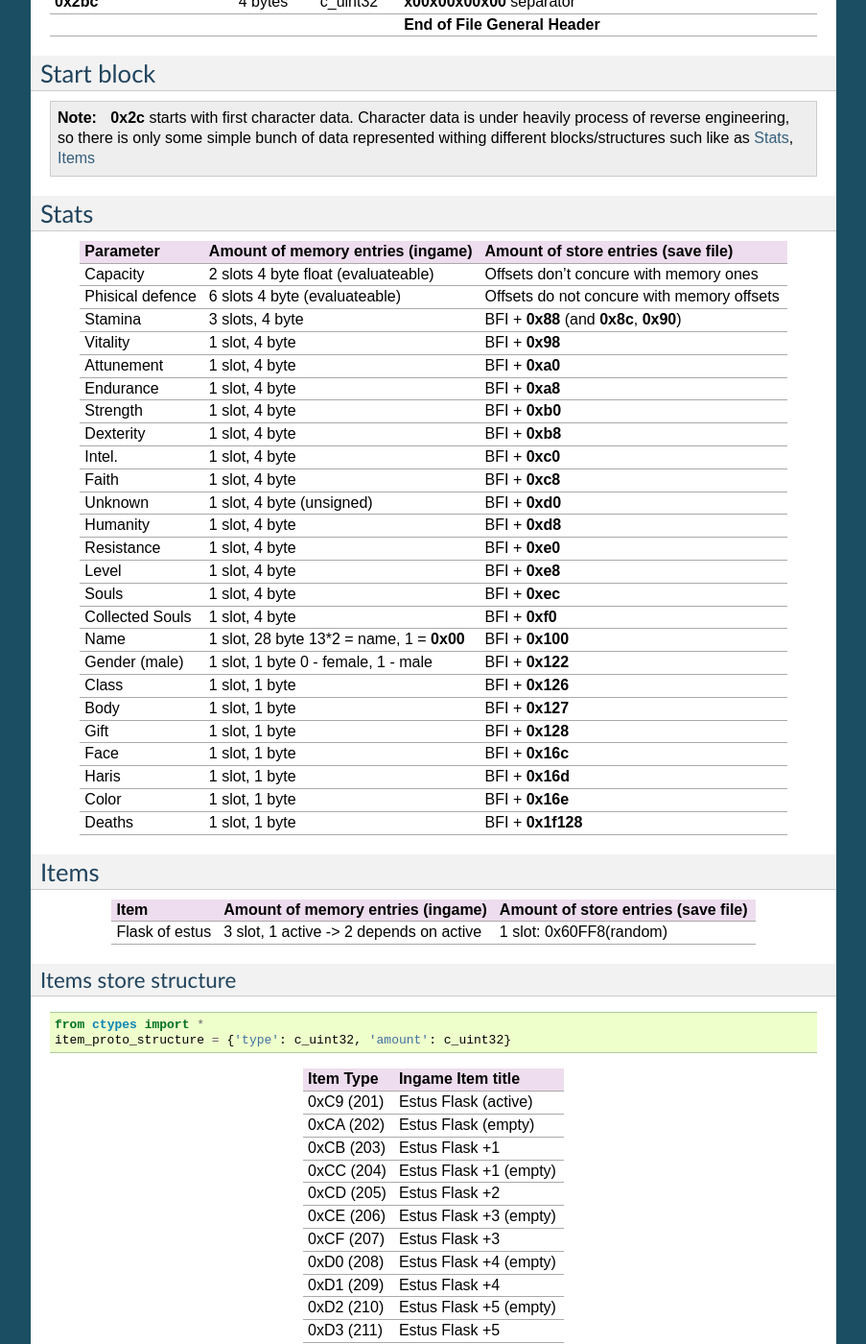
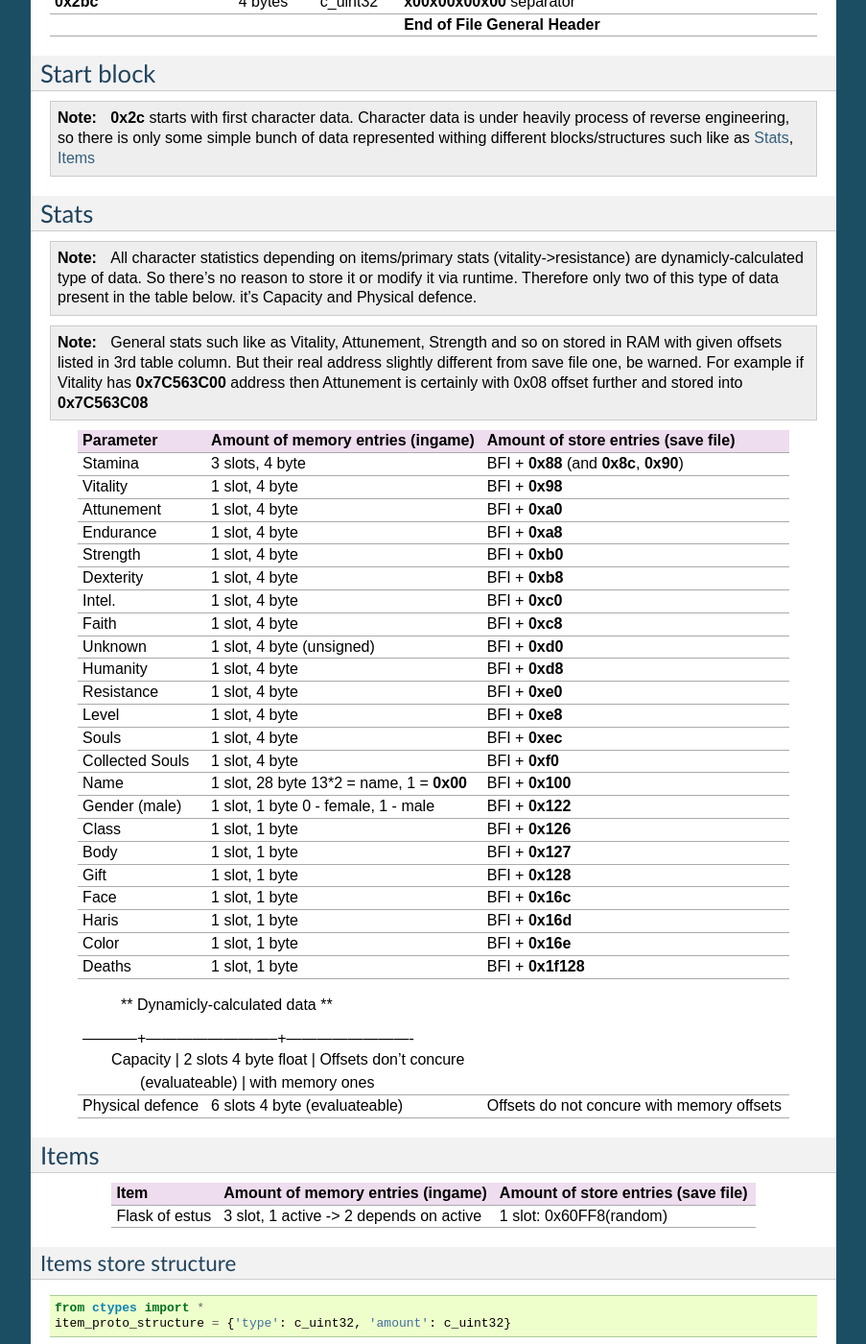
Before and after one commit to tarvitz/dsfp, a Sphinx documentation site: the page built from docs/datasheet.rst, in a window 1280 px wide and 1400 px high, scrolled down 1253 px. Shown: the whole window at 96% size, without its empty margins (198-1101 px from the left). Built offline with Sphinx 7.4.7, drawn with Linux system fonts in a browser that asks for light colours; formulas are drawn with MathJax 3.

Commit message:
add useful notes to datasheet

```diff
--- a/docs/datasheet.rst
+++ b/docs/datasheet.rst
@@ -144,17 +144,25 @@ Start block
 
 Stats
 -----
+.. note::
+
+    All character statistics depending on items/primary stats (vitality->resistance)
+    are dynamicly-calculated type of data. So there's no reason to store it or
+    modify it via runtime. Therefore only two of this type of data present in
+    the table below. it's Capacity and Physical defence.
+
+.. note::
+
+    General stats such like as Vitality, Attunement, Strength and so on stored
+    in RAM with given offsets listed in 3rd table column. But their real address
+    slightly different from save file one, be warned.
+    For example if Vitality has **0x7C563C00** address then Attunement is certainly
+    with 0x08 offset further and stored into **0x7C563C08**
 
 +-----------+--------------------------+-------------------------+
 | Parameter | Amount of memory entries | Amount of store entries |
 |           | (ingame)                 | (save file)             |
 +===========+==========================+=========================+
-| Capacity  | 2 slots 4 byte float     | Offsets don't concure   |
-|           | (evaluateable)           | with memory ones        |
-+-----------+--------------------------+-------------------------+
-| Phisical  | 6 slots 4 byte           | Offsets do not concure  |
-| defence   | (evaluateable)           | with memory offsets     |
-+-----------+--------------------------+-------------------------+
 | Stamina   | 3 slots, 4 byte          | BFI + **0x88**          |
 |           |                          | (and **0x8c**, **0x90**)|
 +-----------+--------------------------+-------------------------+
@@ -204,6 +212,14 @@ Stats
 | Color     | 1 slot, 1 byte           | BFI + **0x16e**         |
 +-----------+--------------------------+-------------------------+
 | Deaths    | 1 slot, 1 byte           | BFI + **0x1f128**       |
++-----------+--------------------------+-------------------------+
+| ** Dynamicly-calculated data **                                |
+|-----------+--------------------------+-------------------------+
+| Capacity  | 2 slots 4 byte float     | Offsets don't concure   |
+|           | (evaluateable)           | with memory ones        |
++-----------+--------------------------+-------------------------+
+| Physical  | 6 slots 4 byte           | Offsets do not concure  |
+| defence   | (evaluateable)           | with memory offsets     |
 +-----------+--------------------------+-------------------------+
 
 .. _items:
```
